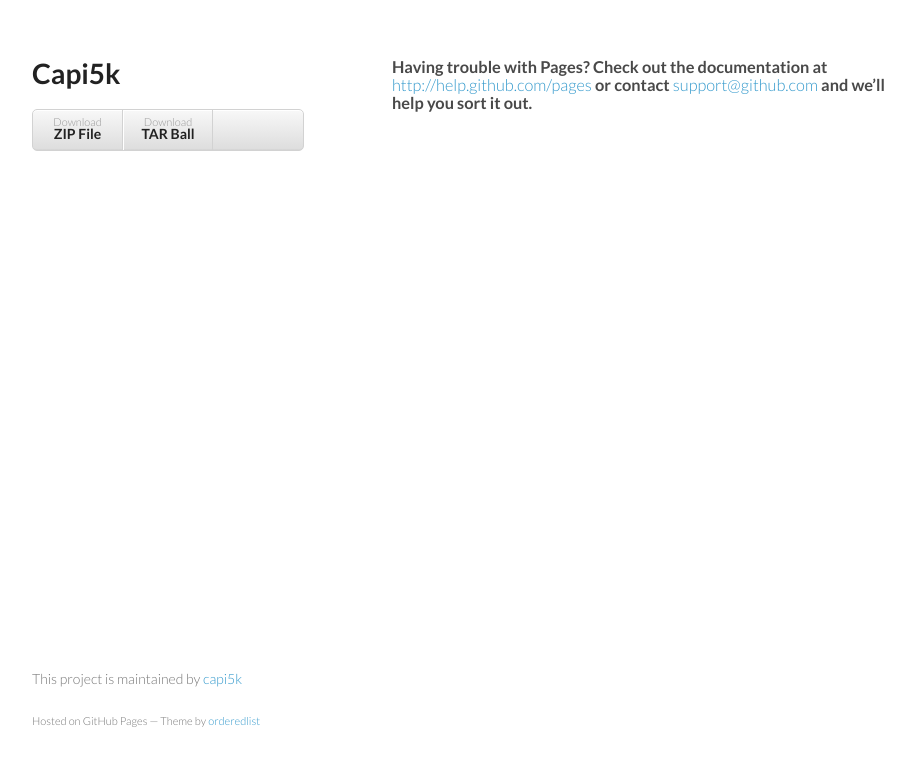
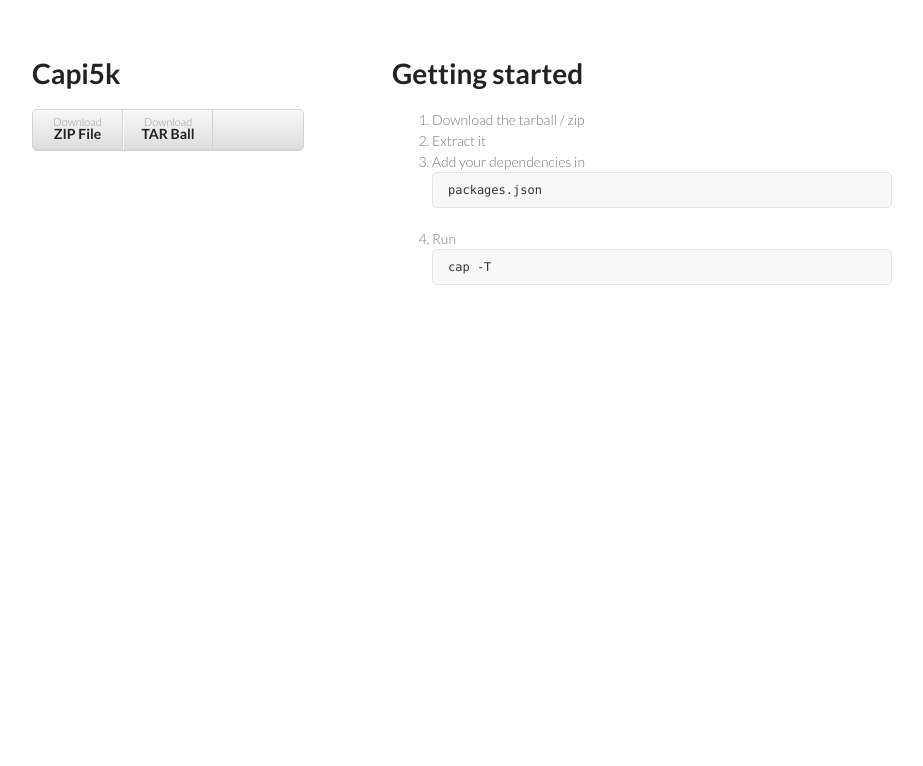
Before and after one commit to capi5k/capi5k, a plain HTML site: page index.html in a window 1280 px wide. Shown: the whole page, without its empty margins (178-1101 px from the left). Drawn offline with Linux system fonts and the light colour scheme.

Commit message:
add getting started

```diff
--- a/index.html
+++ b/index.html
@@ -23,14 +23,16 @@
         </ul>
       </header>
       <section>
-        <h3>
+        <h1>Getting started</h1>
 
-<p>Having trouble with Pages? Check out the documentation at <a href="http://help.github.com/pages">http://help.github.com/pages</a> or contact <a href="mailto:support@github.com">support@github.com</a> and we’ll help you sort it out.</p>
+        <ol>
+          <li>Download the tarball / zip</li>
+          <li>Extract it </li>
+          <li>Add your dependencies in <pre>packages.json</pre> </li>
+          <li>Run <pre>cap -T</pre></li>
+        </ol>
       </section>
-      <footer>
-        <p>This project is maintained by <a href="https://github.com/capi5k">capi5k</a></p>
-        <p><small>Hosted on GitHub Pages &mdash; Theme by <a href="https://github.com/orderedlist">orderedlist</a></small></p>
-      </footer>
+
     </div>
     <script src="javascripts/scale.fix.js"></script>
 
```
